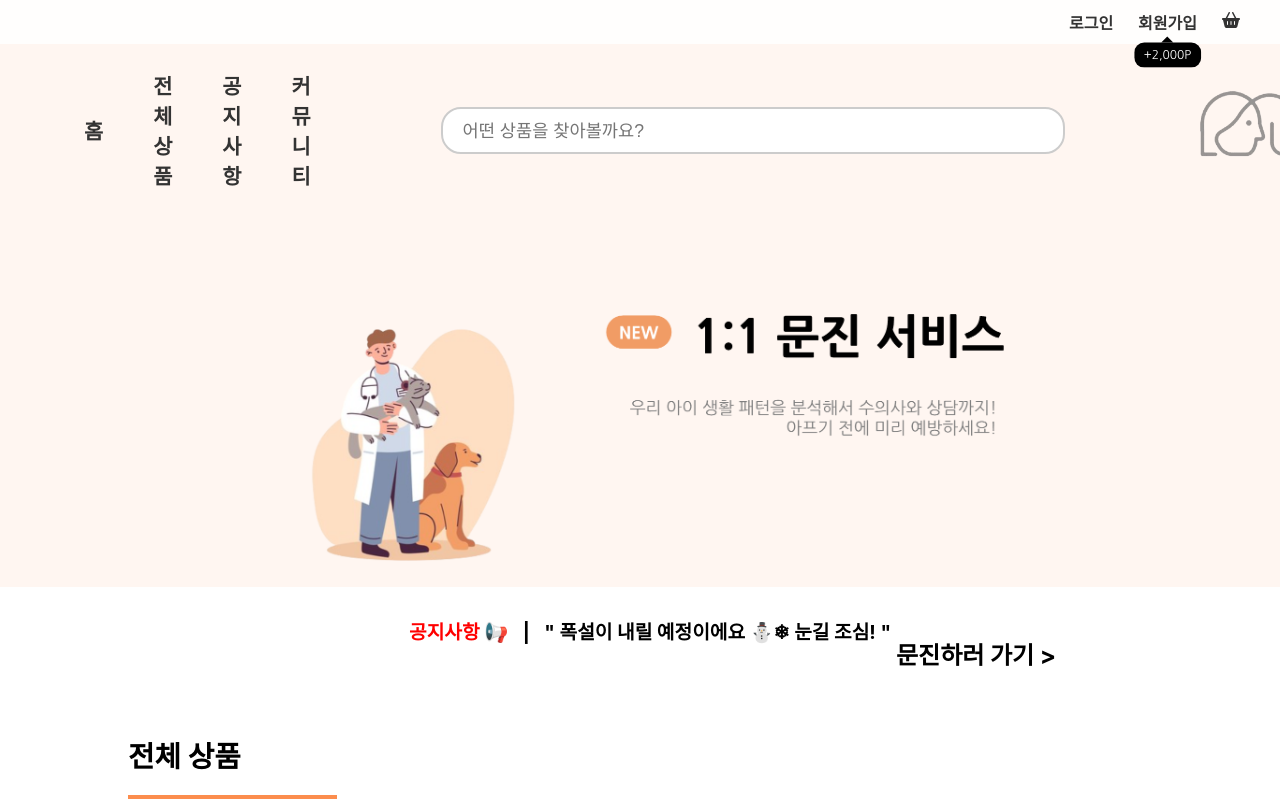
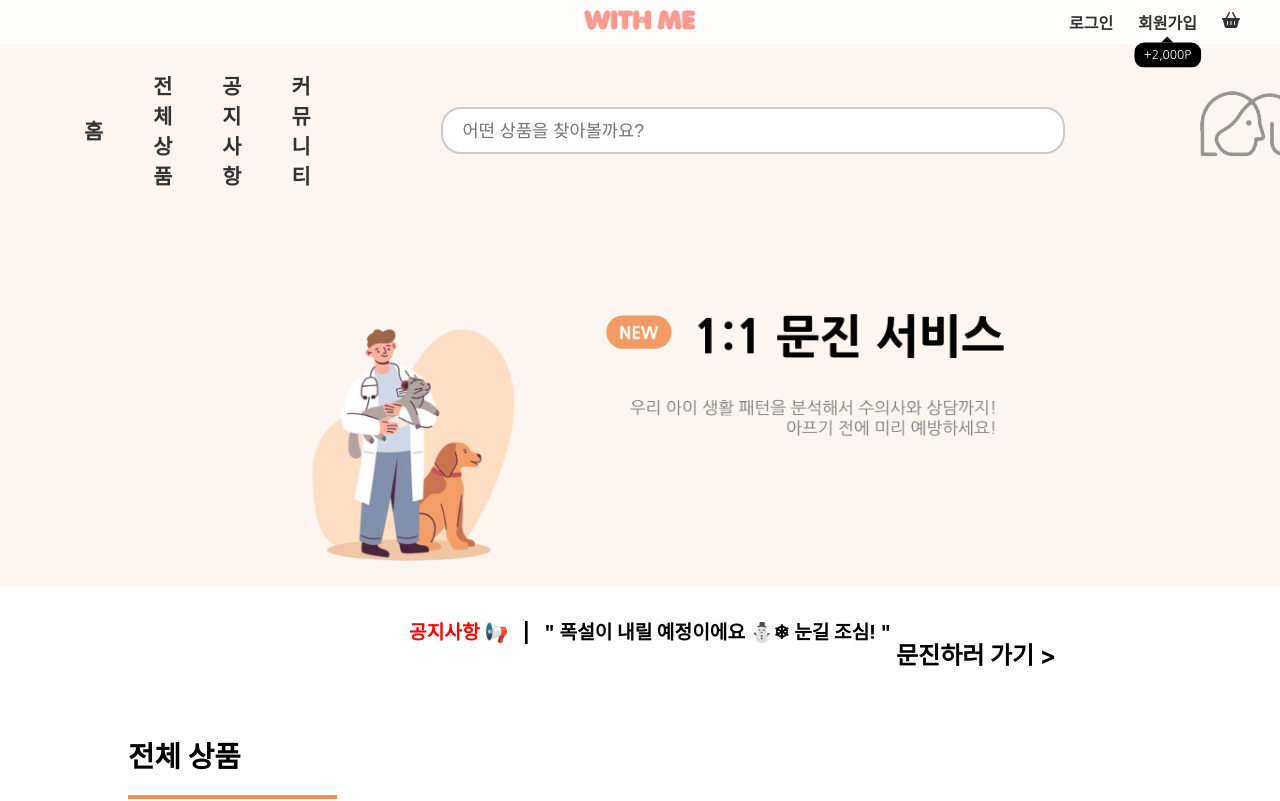
Before and after one commit to king-p0tat0/withme, a React (Vite) app in the folder withme_frontend/: page / in a window 1280 px wide. Shown: the top 801 px of the page. Built offline with nearby package versions, Linux system fonts and the light colour scheme.

Commit message:
헤더 중앙에 홈으로 이동할 수 있는 로고 추가

```diff
--- a/withme_frontend/src/component/common/Header.css
+++ b/withme_frontend/src/component/common/Header.css
@@ -5,7 +5,6 @@ header {
     display: flex;
     flex-direction: column;
     align-items: center;
-    width: 100%;
     font-family: 'Nanum Gothic', sans-serif;
 }
 
@@ -14,6 +13,8 @@ header {
     width: 100%;
     display: flex;
     justify-content: flex-end;
+    align-items: center;
+    position: relative;
 }
 
 .gnb {
@@ -22,6 +23,7 @@ header {
     gap: 25px;
     margin: 0;
     padding: 10px 40px 10px 0;
+    justify-content: flex-end;
 }
 
 .gnb li {
@@ -36,6 +38,14 @@ header {
 
 .gnb a:hover {
     color: #979797;
+}
+
+.textLogo {
+    width: 120px;
+    height: auto;
+    position: absolute;
+    left: 50%;
+    transform: translateX(-50%);
 }
 
 .tooltip {
--- a/withme_frontend/src/component/common/Header.jsx
+++ b/withme_frontend/src/component/common/Header.jsx
@@ -47,6 +47,7 @@ const Header = () => {
       <header>
         <div className="gnb-container">
           <ul className="gnb">
+              <Link to="/"><img src="/assets/images/text_logo.png" alt="텍스트 로고" className="textLogo" /></Link>
             {isLoggedIn ? (
               <>
                 <li>{user.name}님</li>
```
Also changed, not shown: withme_frontend/public/assets/images/text_logo.png (added).
